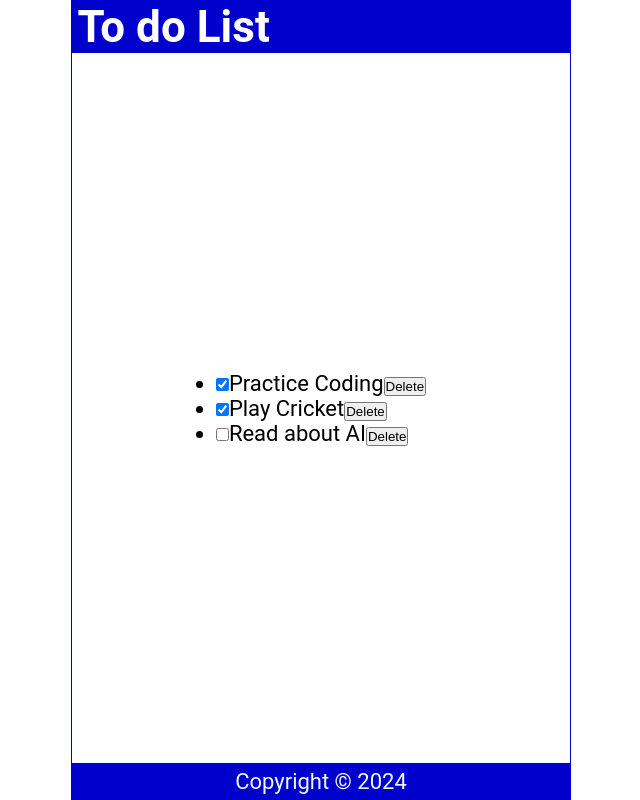
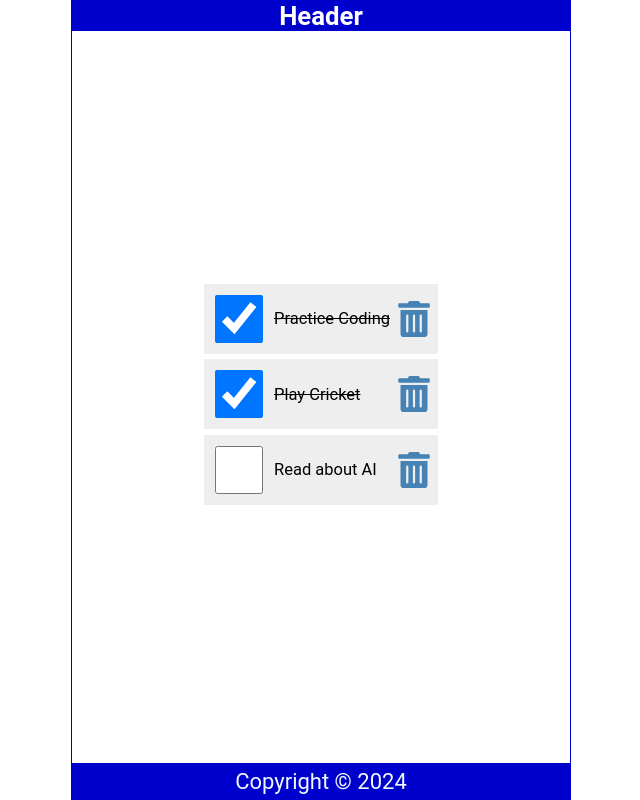
Before and after one commit to surjithkumarmahalinham/React-course-project1, a React (Create React App) app: page / in a window 1280 px wide. Shown: the whole page, without its empty margins (319-959 px from the left). Built offline with nearby package versions, Linux system fonts and the light colour scheme.

Commit message:
icons and list items checked delete functionality class

```diff
--- a/package.json
+++ b/package.json
@@ -8,6 +8,7 @@
     "@testing-library/user-event": "^13.5.0",
     "react": "^18.2.0",
     "react-dom": "^18.2.0",
+    "react-icons": "^5.0.1",
     "react-scripts": "5.0.1",
     "web-vitals": "^2.1.4"
   },
--- a/src/Header.js
+++ b/src/Header.js
@@ -4,7 +4,7 @@
     const headerStyle = {backgroundColor:'mediumblue',color:'white'}
   return (
     <header style={headerStyle}>
-        <h1>To do List</h1>
+        <h3>Header</h3>
     </header>
   )
 }
--- a/src/ListKey.js
+++ b/src/ListKey.js
@@ -1,6 +1,6 @@
 import React from "react";
 import { useState } from "react";
-
+import { FaTrashAlt } from "react-icons/fa";
 const ListKey =() => {
 
     const[items, setItems] = useState(
@@ -22,22 +22,32 @@
             }
         ]
     );
-    // const numbers = [-2,-3,0,1,3,4];
-    // const itemss = numbers.filter(n => n>=0).map(n=>({number:n}));
-
-    // console.log(itemss);
-
+    const handleCheck = (id) =>{
+        const listItems = items.map((item) => item.id === id ? {...item,checked:!item.checked} : item)
+        setItems(listItems);
+        localStorage.setItem("to_do_list",JSON.stringify(listItems))
+    }
+    const handledelete = (id) =>{
+        const listItems = items.filter((item) =>
+        item.id!==id)
+        setItems(listItems)
+        localStorage.setItem("to_do_list",JSON.stringify(listItems))
+    }
     return(
         <main>
+            {(items.length) ? (
             <ul>
                 {items.map((item)=>(
-                   <li>
-                    <input type="checkbox" checked = {item.checked} />
-                    <label>{item.item}</label>
-                    <button>Delete</button>
+                   <li className="item" key={item.id}>
+                    <input type="checkbox" checked = {item.checked} onChange={()=>handleCheck(item.id)}/>
+                    <label onClick={()=>handleCheck(item.id)} style={(item.checked) ? {textDecoration:'line-through'} : null}>{item.item}</label>
+                    <FaTrashAlt rol="button" tabIndex={0} onClick={()=> handledelete(item.id)} />
                    </li>
                 ))}
             </ul>
+            ) : (
+            <p>Your list is empty</p>
+            )}
         </main>
     )
 }
--- a/src/index.css
+++ b/src/index.css
@@ -35,7 +35,7 @@
   background-color: mediumblue;
   color: aliceblue;
   display: flex;
-  justify-content: space-between;
+  justify-content: center;
   align-items: center;
 }
 
@@ -57,3 +57,119 @@
   display: grid;
   place-content: center;
 }
+
+.item {
+  display: flex;
+  justify-content: flex-start;
+  align-items: center;
+  padding: 0.5rem 0 0.5rem 0.5rem;
+  margin: 0.25rem 0;
+  background-color: #eee;
+}
+
+.item:first-child {
+  margin: 0;
+}
+
+.item input[type="checkbox"] {
+  text-align: center;
+  width: 2.5rem;
+  width: 48px;
+  min-width: 48px;
+  height: 2.5rem;
+  height: 48px;
+  min-height: 48px;
+  cursor: pointer;
+  margin-right: 0.5rem;
+}
+
+.item input[type="checkbox"]:focus + label {
+  text-decoration: underline;
+}
+
+.item > label {
+  font-size: 0.75rem;
+  flex-grow: 1;
+}
+
+.item svg {
+  width: 48px;
+  min-width: 48px;
+  height: 36px;
+  font-size: 1rem;
+  color: steelblue;
+  cursor: pointer;
+}
+
+.item svg:focus,
+.item svg:hover {
+  color: red;
+  outline: none;
+}
+
+.addForm {
+  width: 100%;
+  display: flex;
+  justify-content: flex-start;
+  margin: 0.5rem 0 0;
+  padding: 0 0.5rem 0.25rem;
+  border-bottom: 1px solid #eee;
+}
+
+.addForm label {
+  position: absolute;
+  left: -99999px;
+}
+
+.addForm input[type='text'] {
+  flex-grow: 1;
+  max-width: calc(100% - 50px);
+  min-height: 48px;
+  font-size: 1rem;
+  padding: 0.25rem;
+  border-radius: 0.25rem;
+  margin-right: 0.25rem;
+  outline: none;
+}
+
+button {
+  height: 48px;
+  min-width: 48px;
+  border-radius: 0.25rem;
+  padding: 0.5rem;
+  font-size: 1rem;
+  background-color: aliceblue;
+  color: mediumblue;
+  cursor: pointer;
+}
+
+button:focus,
+button:hover {
+  color: white;
+  background-color: limegreen;
+  outline: none;
+}
+
+.searchForm {
+  width: 100%;
+  display: flex;
+  justify-content: flex-start;
+  margin: 0.25rem 0 0;
+  padding: 0 0.5rem 0.25rem;
+  border-bottom: 1px solid #eee;
+}
+
+.searchForm label {
+  position: absolute;
+  left: -99999px;
+}
+
+.searchForm input[type='text'] {
+  flex-grow: 1;
+  max-width: 100%;
+  min-height: 48px;
+  font-size: 1rem;
+  padding: 0.25rem;
+  border-radius: 0.25rem;
+  outline: none;
+}
```
Also changed, not shown: 1 other file (tests, documents, lock files or other folders).
